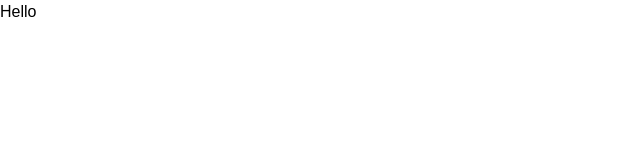
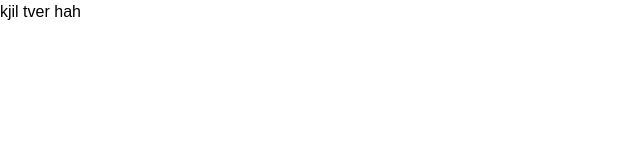
Before and after one commit to tochratana/dpl-test, a Next.js app: page / in a window 1280 px wide. Shown: the top 160 px of the page, without its empty margins (0-640 px from the left). Built offline with nearby package versions, Linux system fonts and the light colour scheme.

Commit message:
modify: branch

```diff
--- a/src/app/page.tsx
+++ b/src/app/page.tsx
@@ -1,5 +1,5 @@
 
 
 export default function Home() {
-  return <h1>Hello </h1>;
+  return <h1>kjil tver hah </h1>;
 }
```
